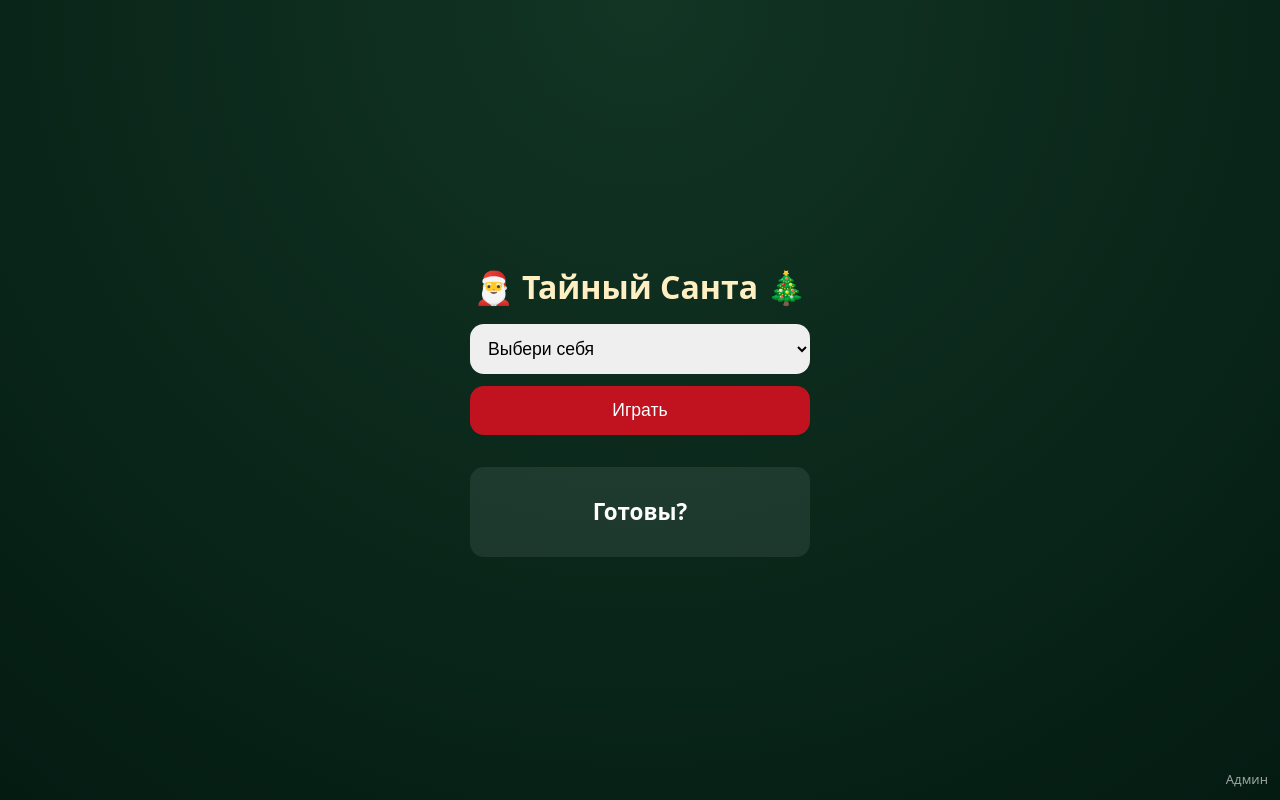
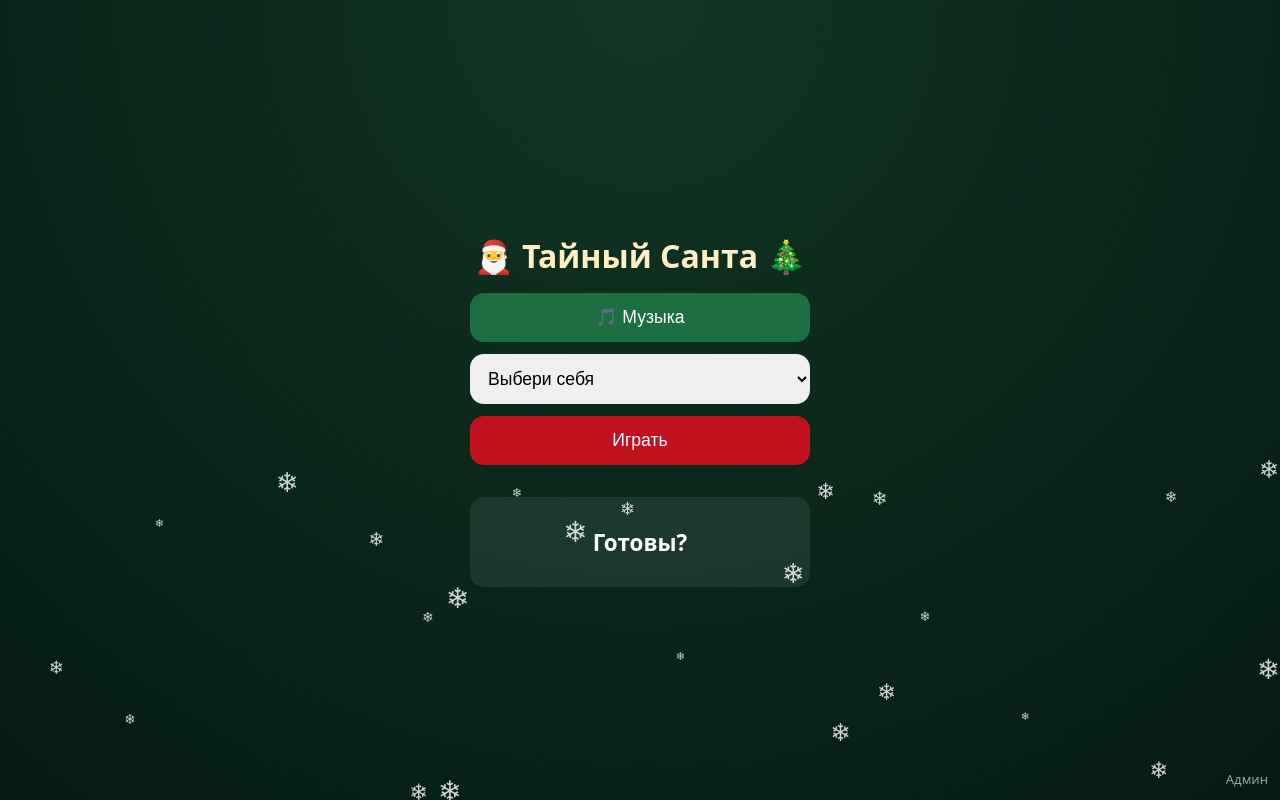
Before and after one commit to Cr9ck2304/secret-santa-family2, a plain HTML site: page index.html in a window 1280 px wide. Drawn offline with Linux system fonts and the light colour scheme.

Commit message:
Implement snow animation and music toggle
Added snow animation and music controls.

```diff
--- a/index.html
+++ b/index.html
@@ -68,15 +68,33 @@ button:disabled { background: #555; }
   cursor: pointer;
 }
 .locked { color: #ffd166; margin-bottom: 10px; font-size: 1.2rem; }
+/* СНЕГ */
+.snowflake {
+  position: fixed;
+  top: -10px;
+  color: #fff;
+  font-size: 1em;
+  user-select: none;
+  pointer-events: none;
+  animation: fall linear infinite;
+  opacity: 0.8;
+}
+@keyframes fall {
+  to { transform: translateY(110vh); }
+}
 </style>
 </head>
 <body>
+<audio id="music" loop>
+  <source src="https://cdn.pixabay.com/download/audio/2022/10/25/audio_946b6c6c8a.mp3" type="audio/mpeg">
+</audio>
 <div class="container">
   <h1>🎅 Тайный Санта 🎄</h1>
 
   <div id="lockMsg" class="locked" style="display:none">Игра завершена 🎁</div>
 
-  <select id="player"></select>
+  <button id="musicBtn" class="secondary">🎵 Музыка</button>
+<select id="player"></select>
   <button id="playBtn">Играть</button>
   <button id="showBtn" class="secondary" style="display:none">Показать результат ещё раз</button>
 
@@ -100,12 +118,15 @@ const box = document.getElementById("animationBox");
 const playBtn = document.getElementById("playBtn");
 const showBtn = document.getElementById("showBtn");
 const lockMsg = document.getElementById("lockMsg");
+const music = document.getElementById("music");
+const musicBtn = document.getElementById("musicBtn");("lockMsg");
 
 function save() {
   localStorage.setItem("santa_simple", JSON.stringify(state));
 }
 
 function init() {
+  startSnow();
   fillPlayers();
   if (state.locked) lockUI();
 }
@@ -194,6 +215,28 @@ showBtn.onclick = () => showResult(playerSel.value);
 document.getElementById("adminBtn").onclick = admin;
 
 init();
+
+musicBtn.onclick = () => {
+  if (music.paused) {
+    music.play();
+    musicBtn.textContent = "⏸ Музыка";
+  } else {
+    music.pause();
+    musicBtn.textContent = "🎵 Музыка";
+  }
+};
+
+function startSnow() {
+  for (let i = 0; i < 25; i++) {
+    const s = document.createElement("div");
+    s.className = "snowflake";
+    s.textContent = "❄";
+    s.style.left = Math.random() * 100 + "vw";
+    s.style.fontSize = 10 + Math.random() * 20 + "px";
+    s.style.animationDuration = 5 + Math.random() * 5 + "s";
+    document.body.appendChild(s);
+  }
+}
 </script>
 </body>
 </html>
```
